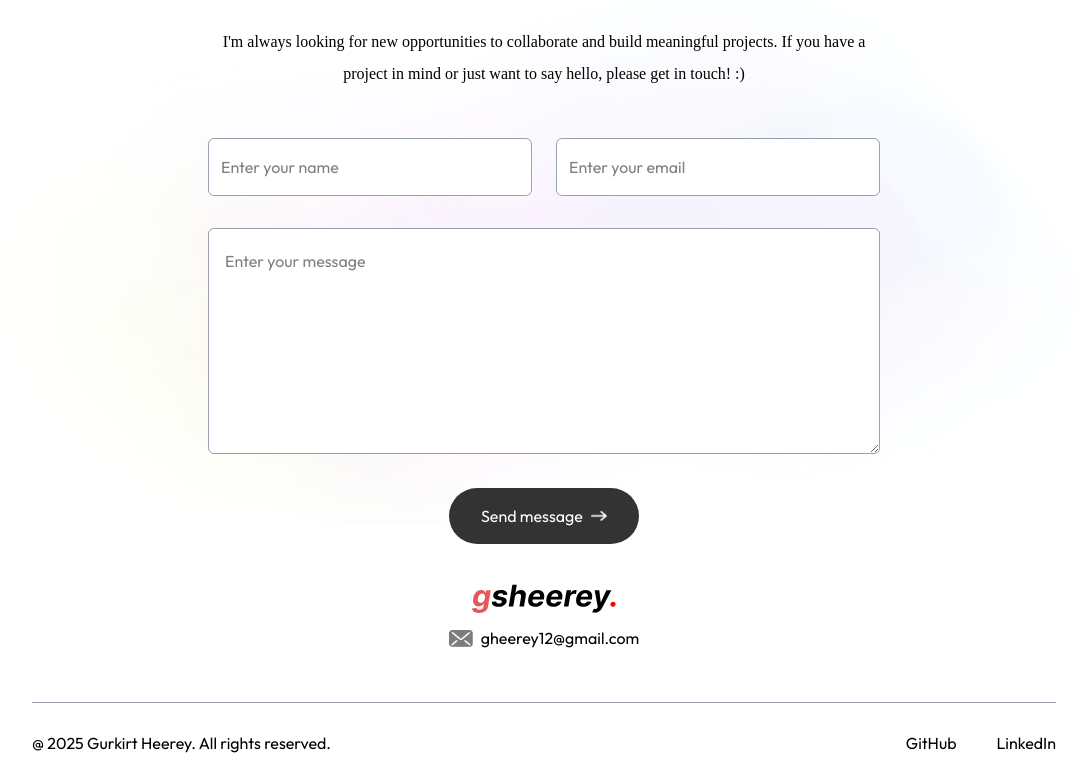
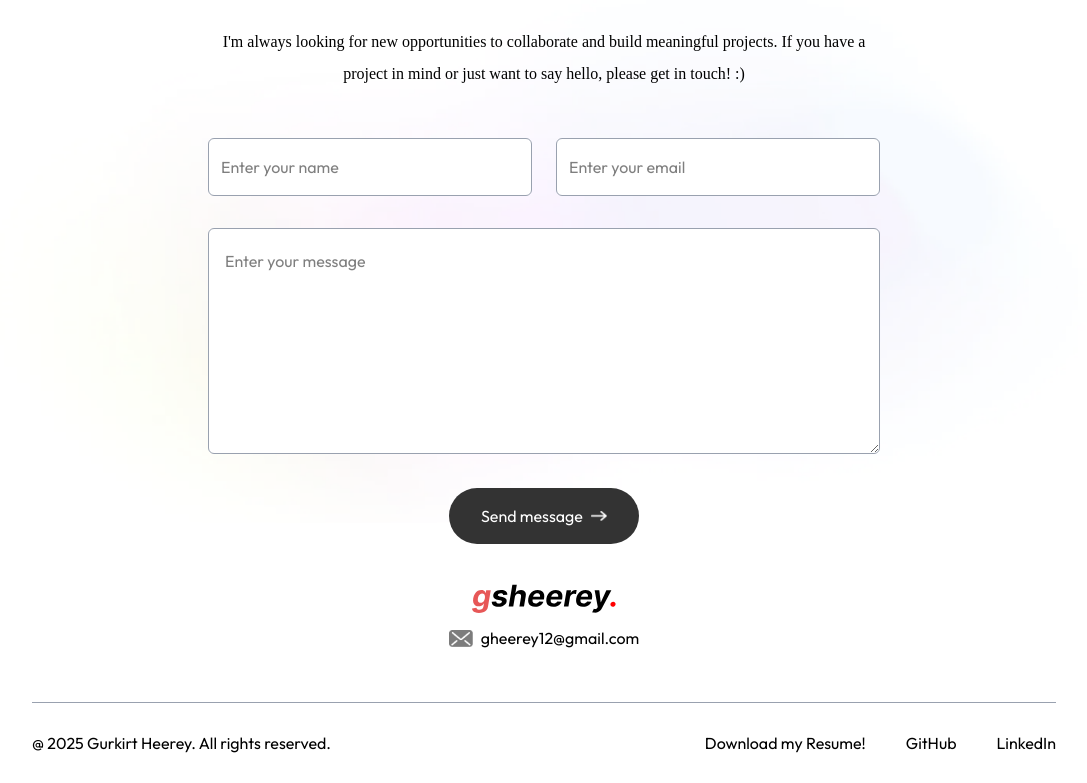
Before and after one commit to gurkirtheerey/gheerey, a Next.js app: page / in a window 1280 px wide. Shown: the part 3143-3926 px from the top of the page, without its empty margins (96-1183 px from the left). Built offline with nearby package versions, Linux system fonts and the light colour scheme; a web font is replaced by a local one.

Commit message:
Add resume download link in Footer component: Include a new link for users to download the resume directly from the footer.

```diff
--- a/app/components/Footer.tsx
+++ b/app/components/Footer.tsx
@@ -31,6 +31,15 @@ const Footer = ({ isDarkMode }: { isDarkMode: boolean }) => {
         <p>@ 2025 Gurkirt Heerey. All rights reserved.</p>
         <ul className="flex items-center gap-10 justify-center mt-4 sm:mt-0">
           <li>
+            <Link
+              target="_blank"
+              href="/gurkirt_heerey_resume.pdf"
+              download="Gurkirt-Heerey-Resume.pdf"
+            >
+              Download my Resume!
+            </Link>
+          </li>
+          <li>
             <Link href="https://github.com/gurkirtheerey">GitHub</Link>
           </li>
           <li>
```
